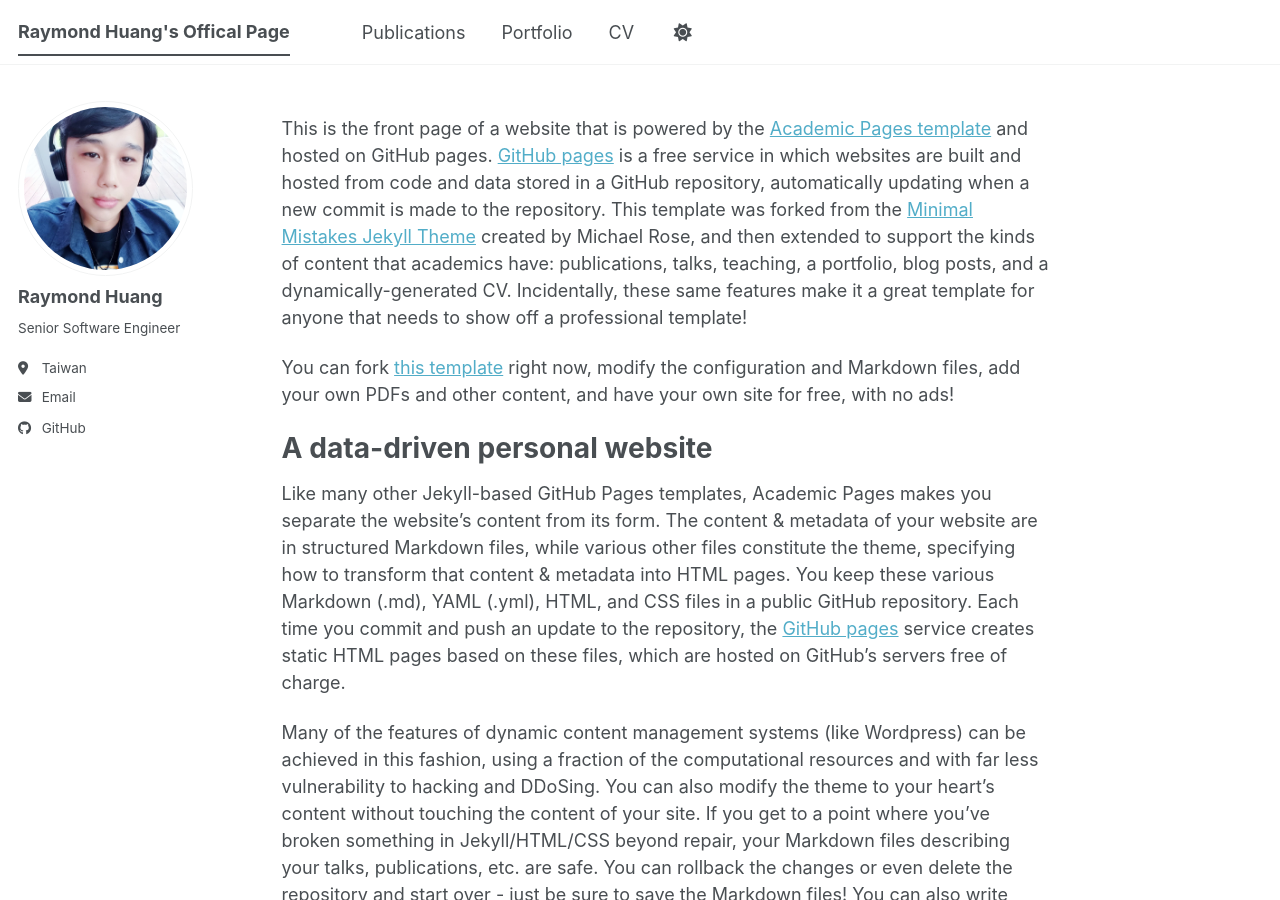
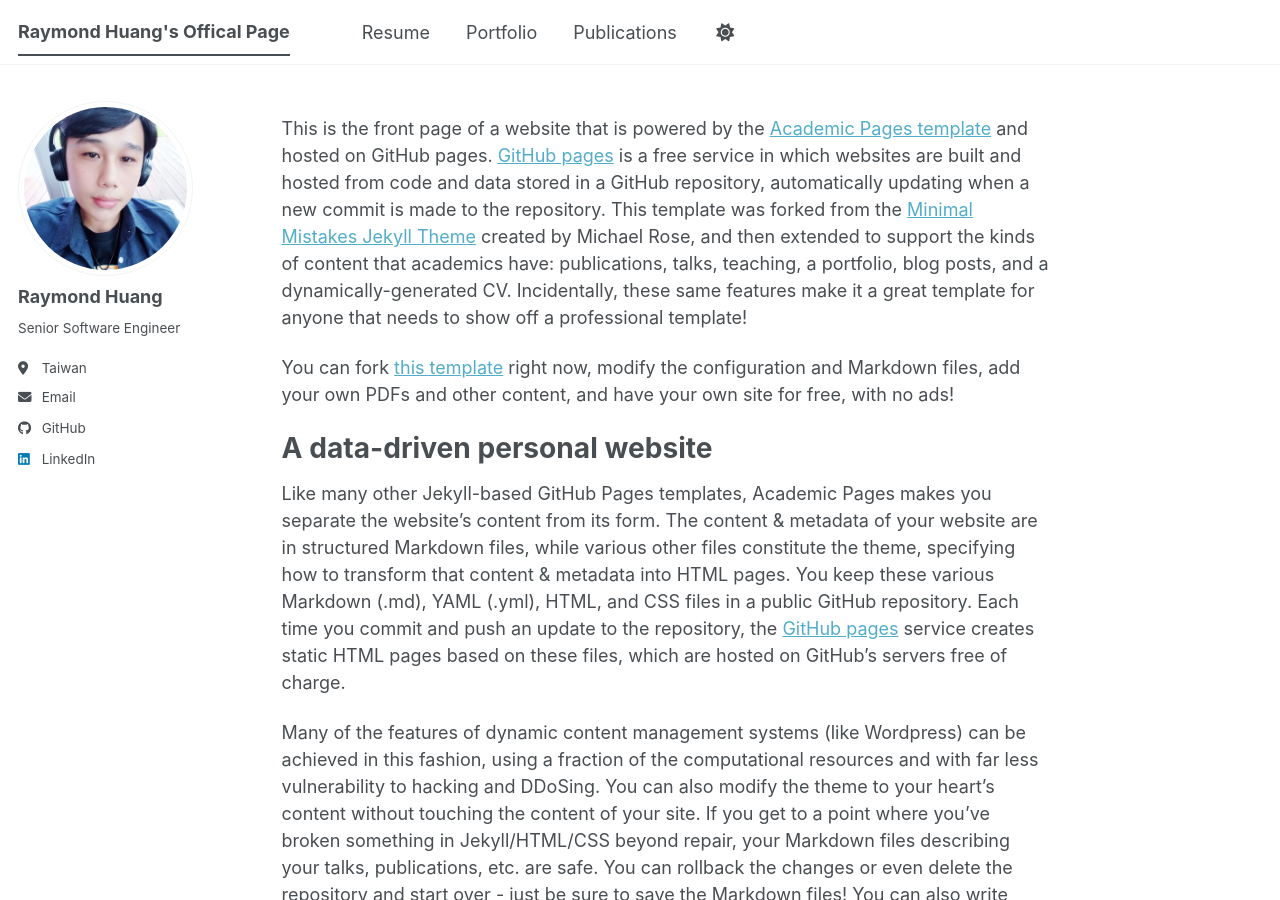
Before and after one commit to MrVeryyy/raymond.h.github.io, a Jekyll site: the page built from _pages/about.md, in a window 1280 px wide and 900 px high. Built offline with Jekyll 4.4.1, drawn with Linux system fonts in a browser that asks for light colours; a script bundle is joined from its source files by our own code; library files that are not in the unit come from our copies.

Commit message:
Update Linked

```diff
--- a/_config.yml
+++ b/_config.yml
@@ -66,7 +66,7 @@
   keybase          : # Username
   instagram        : # Username
   lastfm           : # Username
-  linkedin         : # Username
+  linkedin         : "raymondhuang1990s"
   mastodon         : # URL
   medium           : # URL
   pinterest        : # Username
--- a/_data/navigation.yml
+++ b/_data/navigation.yml
@@ -9,14 +9,15 @@
 
 
 main:
-  - title: "Publications"
-    url: /publications/
+
+  - title: "Resume"
+    url: /cv-json/
 
   - title: "Portfolio"
     url: /portfolio/
 
-  - title: "CV"
-    url: /cv-json/
+  - title: "Publications"
+    url: /publications/
 
 # ------------------------------------------------------------------------------------------
 # main:
```
